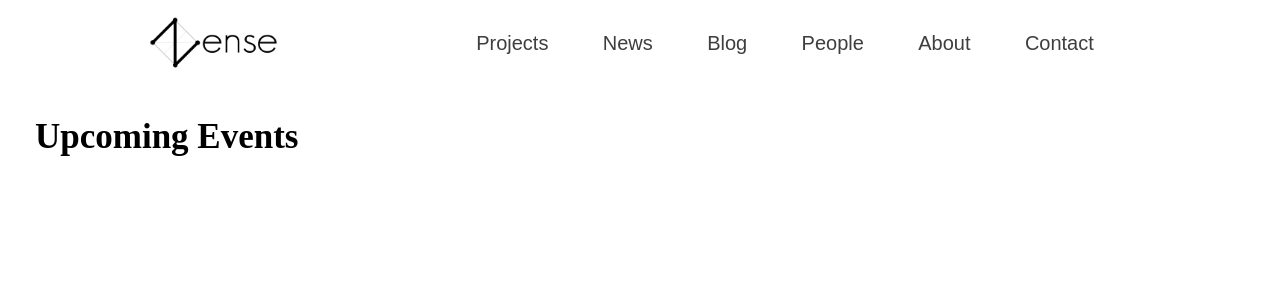
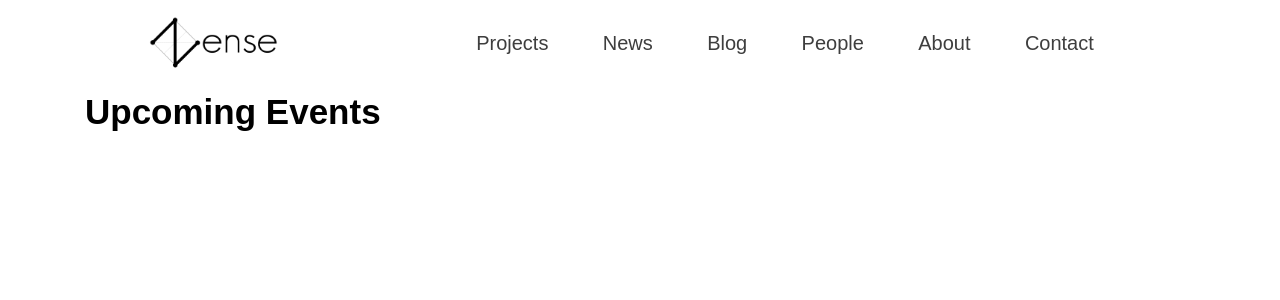
Before and after one commit to zense/zense-website-new, a React (Create React App) app: page /zense-website-new/news in a window 1280 px wide. Shown: the top 300 px of the page. Built offline with nearby package versions, Linux system fonts and the light colour scheme.

Commit message:
Minor Changes to News section

```diff
--- a/src/Layout/News.js
+++ b/src/Layout/News.js
@@ -1,5 +1,5 @@
-import MyNavbar from '../components/MyNavbar';
 import UpcomingEvents from '../components/UpcomingEvents';
+import {Container} from 'react-bootstrap';
 
 import '../static/News.css'
 
@@ -7,8 +7,10 @@ import '../static/News.css'
 function News() {
   return (
     <div>
+      <Container>
         <div className="heading">Upcoming Events</div>
-        <UpcomingEvents/>
+      </Container>
+      <UpcomingEvents/>
     </div>
     )
 }
--- a/src/static/News.css
+++ b/src/static/News.css
@@ -1,22 +1,11 @@
 /* UPCOMING EVENTS */
 .heading {
     position: absolute;
-    width: 440px;
-    height: 53px;
-    left: 35px;
-    top: 110px;
-
-    /* Tagline */
-    font-family: Poppins;
+    font-family: sans-serif,Poppins;
     font-style: normal;
     font-weight: 600;
     font-size: 35px;
     line-height: 52px;
 
-    /* identical to box height */
-    display: flex;
-    align-items: center;
-    text-align: center;
-
     color: #000000;
 }
```
